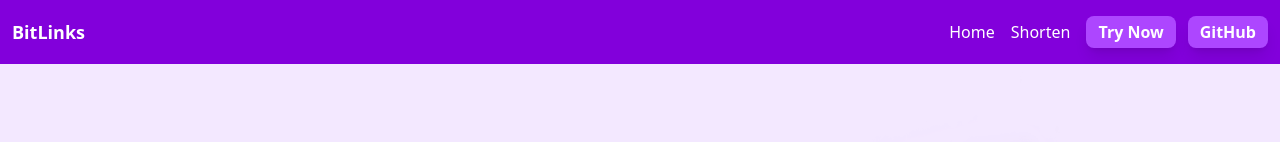
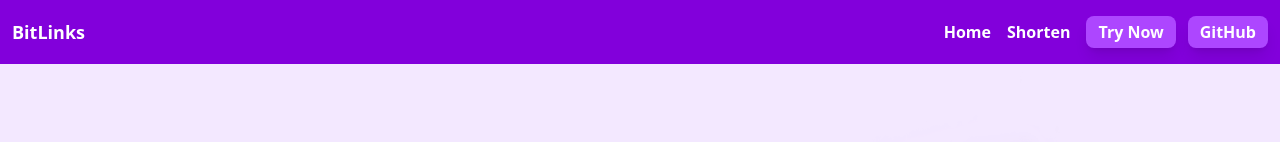
Before and after one commit to namansingla01022008-lab/BitLinks, a Next.js app: page / in a window 1280 px wide. Shown: the top 142 px of the page. Built offline with nearby package versions, Linux system fonts and the light colour scheme.

Commit message:
Home page refined

```diff
--- a/components/Navbar.js
+++ b/components/Navbar.js
@@ -10,8 +10,8 @@ const Navbar = () => {
         </div>
 
         <ul className='flex justify-center gap-1 sm:gap-4 items-center'>
-          <Link href="/"><li>Home</li></Link>
-          <Link href="/shorten"><li>Shorten</li></Link>
+          <Link href="/" className='font-bold'><li>Home</li></Link>
+          <Link href="/shorten" className='font-bold'><li>Shorten</li></Link>
 
           <li className='flex gap-1 sm:gap-3'>
             <Link href="/shorten">
```
